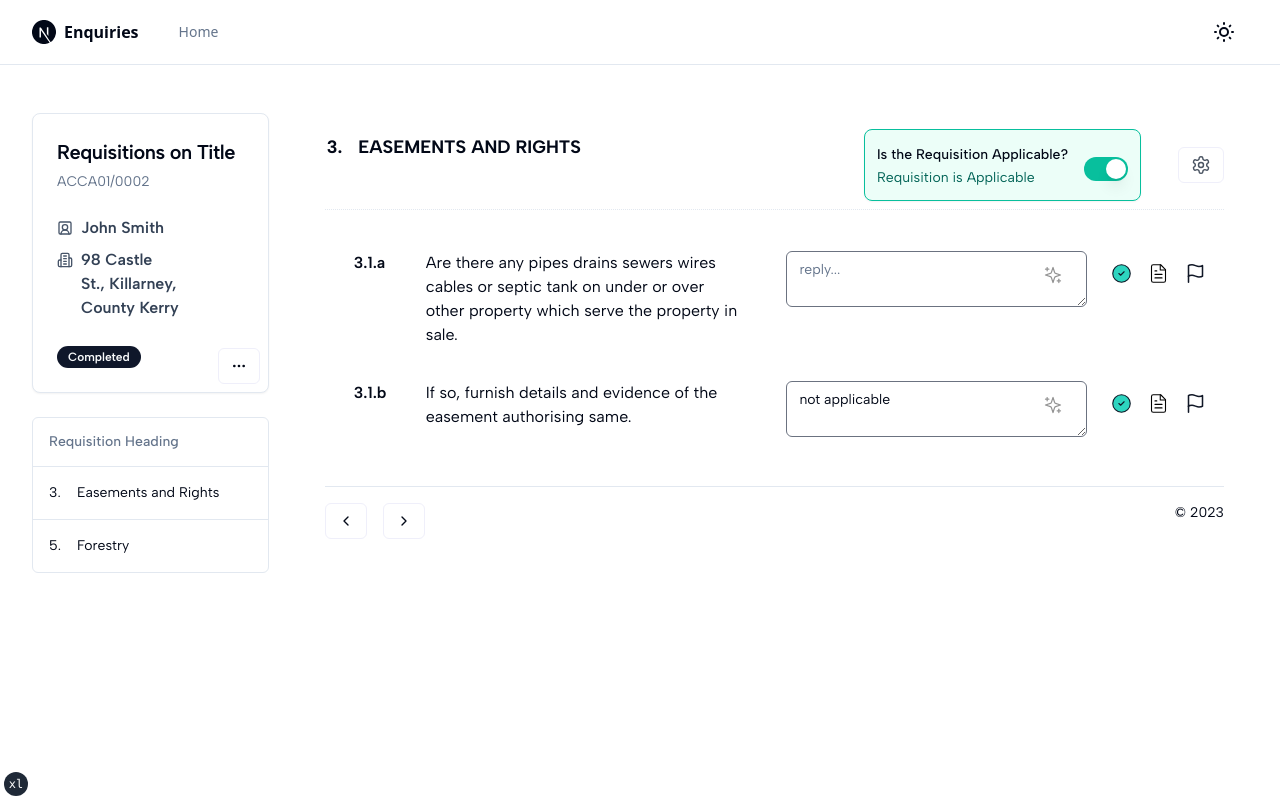
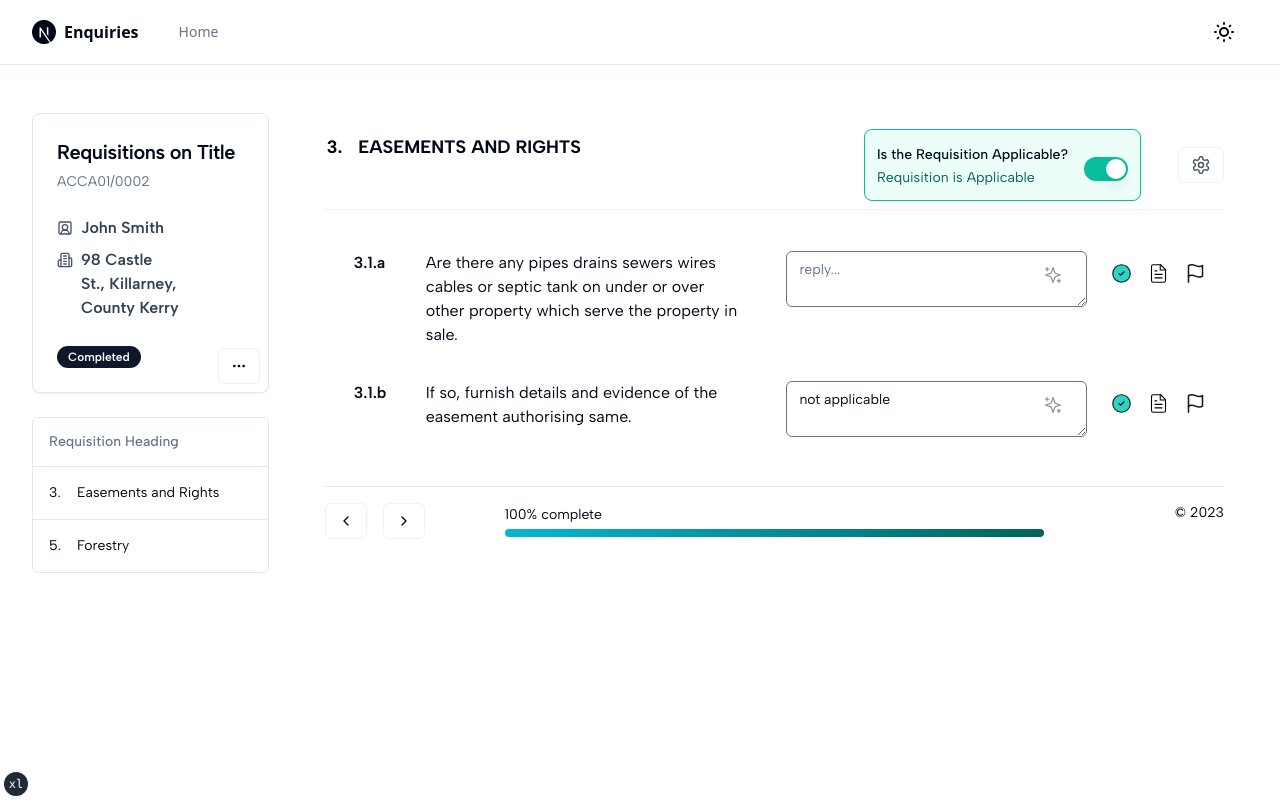
Before and after one commit to kanejoe/enquiries, a Next.js app: page /atomic_requisition in a window 1280 px wide. Built offline with nearby package versions, Linux system fonts and the light colour scheme.

Commit message:
adding progress bar

```diff
--- /dev/null
+++ b/app/atomic_requisition/CompletedProgress.tsx
@@ -0,0 +1,31 @@
+import { Progress } from "@/components/ui/progress"
+
+import { AtomicReq, useAtomicReqStore } from "./reqStore"
+
+export function CompletedProgress() {
+  const requisitions = useAtomicReqStore((state) => state.requisitions)
+  const totalReqs = requisitions.filter(
+    (req: AtomicReq) => req.level !== 0 && req.isApplicable === true
+  )
+  const completedReqs = totalReqs.filter(
+    (req: AtomicReq) => req.isComplete === true
+  )
+  const percent = calcPercent(completedReqs.length, totalReqs.length)
+
+  return (
+    <div className="mt-0.5 flex flex-col gap-y-1">
+      <div className="text-sm">
+        <span className="mr-1 oldstyle-nums">{percent}%</span>
+        <span className="">complete</span>
+      </div>
+      <div className="">
+        <Progress value={percent} className="" />
+      </div>
+    </div>
+  )
+}
+
+function calcPercent(completed: number, total: number) {
+  const res = (completed / total) * 100
+  return Math.floor(res)
+}
--- a/app/atomic_requisition/Footer.tsx
+++ b/app/atomic_requisition/Footer.tsx
@@ -2,6 +2,8 @@ import { ChevronLeft, ChevronRight } from "lucide-react"
 
 import { Button } from "@/components/ui/button"
 import { Separator } from "@/components/ui/separator"
+
+import { CompletedProgress } from "./CompletedProgress"
 
 /**
  *
@@ -13,8 +15,8 @@ export function Footer() {
   return (
     <div className="mt-8 w-full">
       <Separator />
-      <div className="mt-4 flex justify-between">
-        <div className="flex flex-row gap-x-4">
+      <div className="mt-4 flex w-full justify-between">
+        <div className="flex w-1/5 flex-row gap-x-4">
           <Button variant="outline" size="sm">
             <ChevronLeft className="h-4 w-4" />
           </Button>
@@ -22,7 +24,10 @@ export function Footer() {
             <ChevronRight className="h-4 w-4" />
           </Button>
         </div>
-        <div className="text-sm">&copy; {currentYear}</div>
+        <div className="w-3/5">
+          <CompletedProgress />
+        </div>
+        <div className="w-1/5 text-right text-sm">&copy; {currentYear}</div>
       </div>
     </div>
   )
--- /dev/null
+++ b/components/ui/progress.tsx
@@ -0,0 +1,28 @@
+"use client"
+
+import * as React from "react"
+import * as ProgressPrimitive from "@radix-ui/react-progress"
+
+import { cn } from "@/lib/utils"
+
+const Progress = React.forwardRef<
+  React.ElementRef<typeof ProgressPrimitive.Root>,
+  React.ComponentPropsWithoutRef<typeof ProgressPrimitive.Root>
+>(({ className, value, ...props }, ref) => (
+  <ProgressPrimitive.Root
+    ref={ref}
+    className={cn(
+      "relative h-2 w-full overflow-hidden rounded-full bg-secondary",
+      className
+    )}
+    {...props}
+  >
+    <ProgressPrimitive.Indicator
+      className="h-full w-full flex-1 bg-gradient-to-r from-cyan-500 to-caribbean-800 transition-all"
+      style={{ transform: `translateX(-${100 - (value || 0)}%)` }}
+    />
+  </ProgressPrimitive.Root>
+))
+Progress.displayName = ProgressPrimitive.Root.displayName
+
+export { Progress }
--- a/package.json
+++ b/package.json
@@ -22,6 +22,7 @@
     "@radix-ui/react-label": "2.0.2",
     "@radix-ui/react-menubar": "1.0.3",
     "@radix-ui/react-popover": "1.0.6",
+    "@radix-ui/react-progress": "1.0.3",
     "@radix-ui/react-separator": "1.0.3",
     "@radix-ui/react-slot": "1.0.2",
     "@radix-ui/react-switch": "1.0.3",
--- a/tailwind.config.js
+++ b/tailwind.config.js
@@ -1,3 +1,5 @@
+// const { nextui } = require("@nextui-org/react")
+
 /** @type {import('tailwindcss').Config} */
 module.exports = {
   darkMode: ["class"],
@@ -89,7 +91,8 @@ module.exports = {
     },
   },
   plugins: [
-    require('tailwind-scrollbar'),
+    // nextui(),
+    require("tailwind-scrollbar"),
     require("tailwindcss-animate"),
     require("@tailwindcss/forms"),
   ],
```
Also changed, not shown: 2 other files (tests, documents, lock files or other folders).
